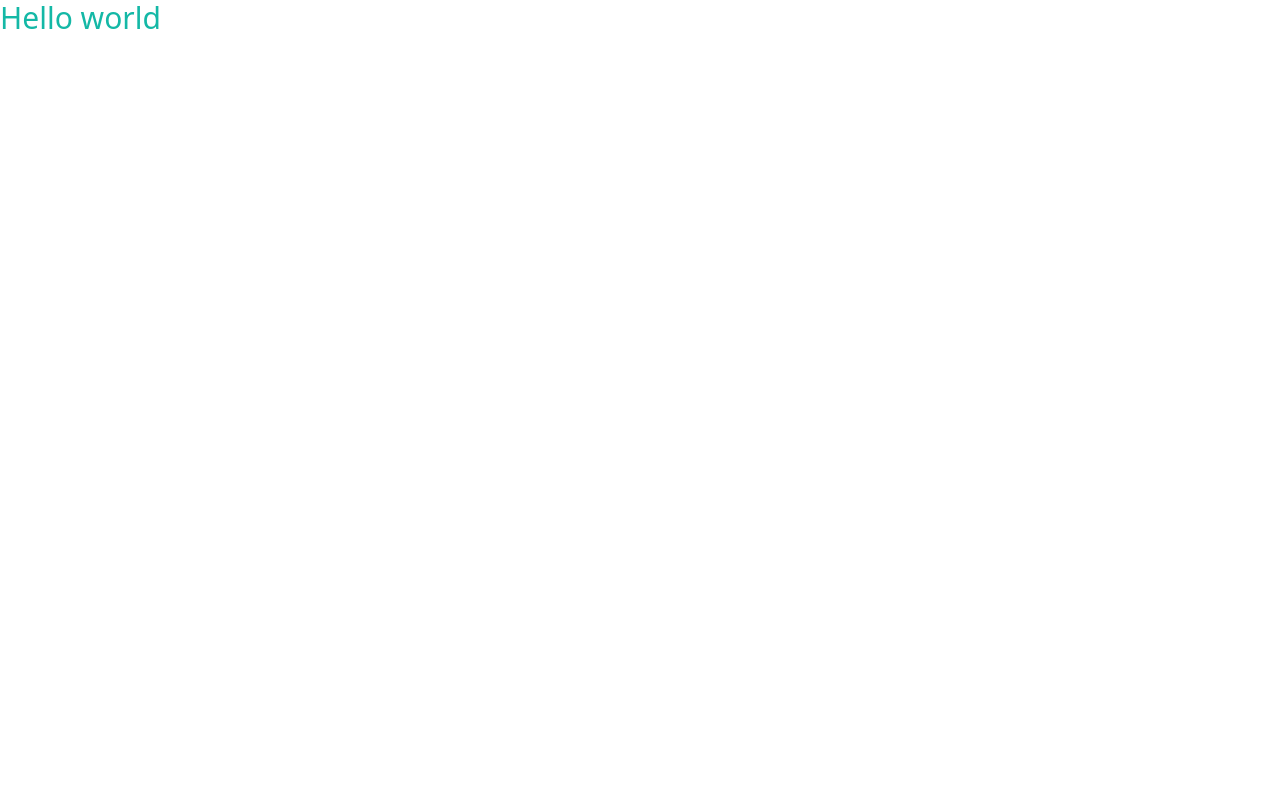
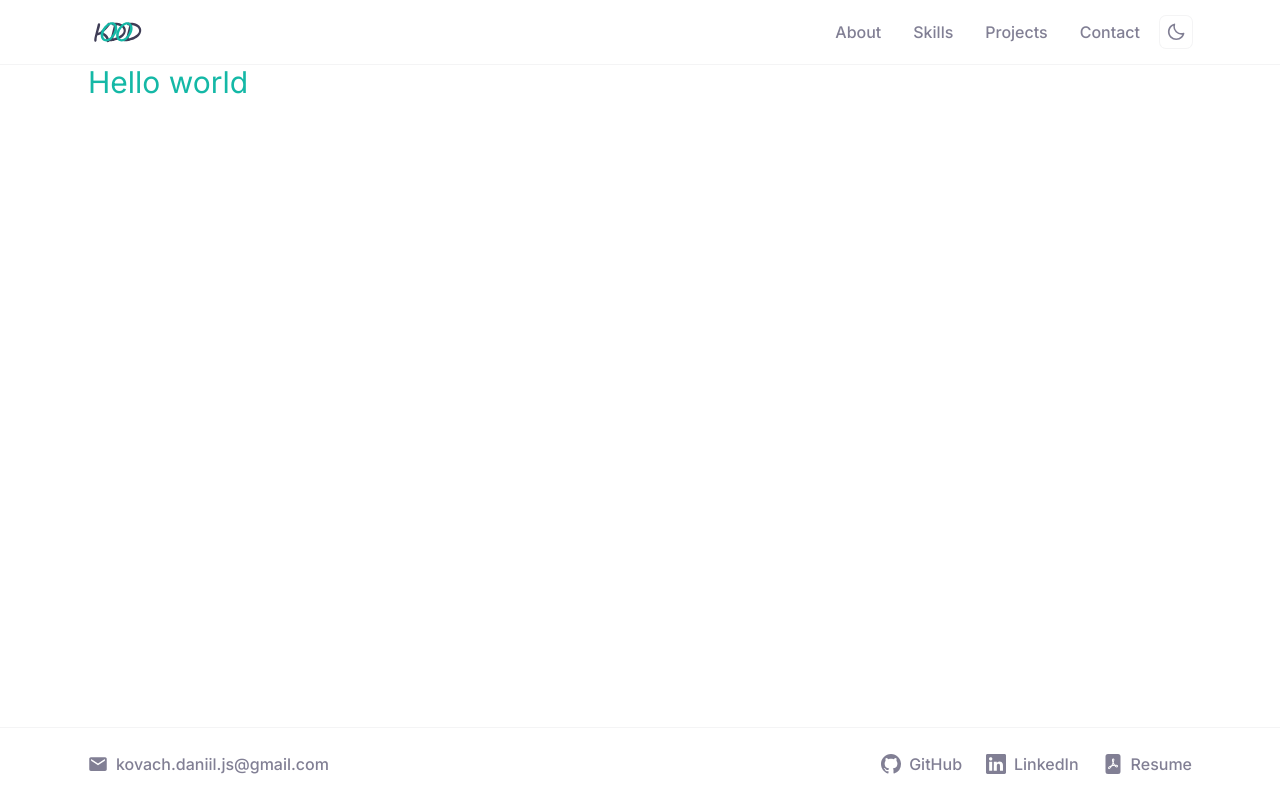
Before and after one commit to alihussain575/portfolio-xavier, a Next.js app: page / in a window 1280 px wide. Built offline with nearby package versions, Linux system fonts and the light colour scheme.

Commit message:
added layout component

```diff
--- a/package.json
+++ b/package.json
@@ -9,9 +9,12 @@
     "lint": "next lint"
   },
   "dependencies": {
+    "clsx": "^1.2.1",
     "next": "12.3.0",
     "react": "18.2.0",
-    "react-dom": "18.2.0"
+    "react-dom": "18.2.0",
+    "react-icons": "^4.4.0",
+    "tailwind-merge": "^1.6.0"
   },
   "devDependencies": {
     "@types/node": "18.7.16",
--- /dev/null
+++ b/src/components/Footer.tsx
@@ -0,0 +1,35 @@
+import Wrapper from "./Wrapper";
+import SocialLink from "./SocialLink";
+import { IoMdMail } from "react-icons/io";
+import { BsGithub, BsLinkedin, BsFillFilePdfFill } from "react-icons/bs";
+
+const Footer = () => (
+	<footer className="w-full py-6 mt-40 border-t border-zinc-100">
+		<Wrapper className="flex items-center flex-col md:flex-row md:justify-between">
+			<SocialLink
+				href="mailto:kovach.daniil.js@gmail.com"
+				title="kovach.daniil.js@gmail.com"
+				Icon={<IoMdMail />}
+			/>
+			<div className="flex space-x-6 mt-4 md:mt-0">
+				<SocialLink
+					href="https://github.com/K0D0D"
+					title="GitHub"
+					Icon={<BsGithub />}
+				/>
+				<SocialLink
+					href="https://linkedin.com/in/daniil-kovach-k0d0d"
+					title="LinkedIn"
+					Icon={<BsLinkedin />}
+				/>
+				<SocialLink
+					href="https://drive.google.com/file/d/1ofasGYjbqz2VZpdXdyxBp-BGPOiBjShH/view"
+					title="Resume"
+					Icon={<BsFillFilePdfFill />}
+				/>
+			</div>
+		</Wrapper>
+	</footer>
+);
+
+export default Footer;
--- /dev/null
+++ b/src/components/Header.tsx
@@ -0,0 +1,49 @@
+import clsx from "clsx";
+import Image from "next/image";
+import Link from "next/link";
+import Wrapper from "./Wrapper";
+import logo from "../assets/logo.svg";
+import { BiMoon } from "react-icons/bi";
+
+const Header = () => (
+	<header
+		className={clsx(
+			"fixed w-full py-4 border-b border-zinc-100 bg-white text-secondary-light",
+			"select-none z-50"
+		)}
+	>
+		<Wrapper className="flex items-center justify-between">
+			<Link href="/">
+				<a className="relative h-6 w-14 flex items-center">
+					<Image src={logo} layout="fill" alt="logo" />
+				</a>
+			</Link>
+			<div className="flex">
+				<nav className="hidden font-medium md:flex md:items-center md:space-x-8 md:mr-5">
+					<Link href="#">
+						<a className="hoverLink">About</a>
+					</Link>
+					<Link href="#">
+						<a className="hoverLink">Skills</a>
+					</Link>
+					<Link href="#">
+						<a className="hoverLink">Projects</a>
+					</Link>
+					<Link href="#">
+						<a className="hoverLink">Contact</a>
+					</Link>
+				</nav>
+				<button
+					className={clsx(
+						"flex justify-center items-center p-1.5 text-xl hoverLink",
+						"ring-1 ring-zinc-100 rounded-md"
+					)}
+				>
+					<BiMoon />
+				</button>
+			</div>
+		</Wrapper>
+	</header>
+);
+
+export default Header;
--- /dev/null
+++ b/src/components/Layout.tsx
@@ -0,0 +1,19 @@
+import Header from "./Header";
+import Footer from "./Footer";
+import Wrapper from "./Wrapper";
+
+interface IProps {
+	children?: React.ReactNode;
+}
+
+const Layout = ({ children }: IProps) => (
+	<div className="min-h-screen flex flex-col">
+		<Header />
+		<Wrapper className="flex-grow">
+			<main className="pt-16">{children}</main>
+		</Wrapper>
+		<Footer />
+	</div>
+);
+
+export default Layout;
--- /dev/null
+++ b/src/components/SocialLink.tsx
@@ -0,0 +1,25 @@
+import twclsx from "../utils/twclsx";
+
+interface IProps {
+	href: string;
+	title: string;
+	Icon: React.ReactNode;
+	className?: string;
+	iconClassName?: string;
+}
+
+const SocialLink = ({ href, title, Icon, className, iconClassName }: IProps) => (
+	<a
+		className={twclsx(
+			"flex items-center space-x-2 font-medium text-secondary-light hoverLink",
+			className
+		)}
+		href={href}
+		target="_blank"
+	>
+		<span className={twclsx("text-xl", iconClassName)}>{Icon}</span>
+		<span>{title}</span>
+	</a>
+);
+
+export default SocialLink;
--- /dev/null
+++ b/src/components/Wrapper.tsx
@@ -0,0 +1,17 @@
+import twclsx from "../utils/twclsx";
+import { DetailedHTMLProps, HTMLAttributes } from "react";
+
+interface IProps
+	extends DetailedHTMLProps<HTMLAttributes<HTMLDivElement>, HTMLDivElement> {
+	children?: React.ReactNode;
+	className?: string;
+	[x: string]: any;
+}
+
+const Wrapper = ({ children, className = "", ...rest }: IProps) => (
+	<div className={twclsx("max-w-6xl w-full mx-auto px-6", className)} {...rest}>
+		{children}
+	</div>
+);
+
+export default Wrapper;
--- a/src/pages/_app.tsx
+++ b/src/pages/_app.tsx
@@ -1,8 +1,13 @@
 import "../styles/globals.css";
 import type { AppProps } from "next/app";
+import Layout from "../components/Layout";
 
 function MyApp({ Component, pageProps }: AppProps) {
-	return <Component {...pageProps} />;
+	return (
+		<Layout>
+			<Component {...pageProps} />
+		</Layout>
+	);
 }
 
 export default MyApp;
--- /dev/null
+++ b/src/pages/_document.tsx
@@ -0,0 +1,18 @@
+import { Html, Head, Main, NextScript } from "next/document";
+
+const Document = () => (
+	<Html>
+		<Head>
+			<link
+				href="https://fonts.googleapis.com/css2?family=Inter:wght@400;500;700&display=swap"
+				rel="stylesheet"
+			/>
+		</Head>
+		<body>
+			<Main />
+			<NextScript />
+		</body>
+	</Html>
+);
+
+export default Document;
--- a/src/styles/globals.css
+++ b/src/styles/globals.css
@@ -1,3 +1,18 @@
 @tailwind base;
 @tailwind components;
 @tailwind utilities;
+
+@layer base {
+    * {
+		@apply focus-visible:outline outline-2 outline-offset-2 outline-teal-300;
+	}
+	html {
+		font-size: clamp(0.82rem, 1vw + 0.35rem, 1rem);
+	}
+    body {
+        @apply font-inter text-primary-light bg-white;
+    }
+    .hoverLink {
+		@apply transition duration-150 hover:bg-teal-200 hover:text-primary-light;
+	}
+}
--- /dev/null
+++ b/src/utils/twclsx.ts
@@ -0,0 +1,6 @@
+import clsx, { ClassValue } from "clsx";
+import { twMerge } from "tailwind-merge";
+
+const twclsx = (...args: ClassValue[]) => twMerge(clsx(...args));
+
+export default twclsx;
--- a/tailwind.config.js
+++ b/tailwind.config.js
@@ -1,11 +1,24 @@
 /** @type {import('tailwindcss').Config} */
+
+const defaultTheme = require("tailwindcss/defaultTheme");
+
 module.exports = {
 	content: [
 		"./src/pages/**/*.{js,ts,jsx,tsx}",
 		"./src/components/**/*.{js,ts,jsx,tsx}"
 	],
 	theme: {
-		extend: {}
+		extend: {
+			fontFamily: {
+				inter: ["Inter", ...defaultTheme.fontFamily.sans]
+			},
+			colors: {
+				"primary-light": "#3f3d56",
+				"secondary-light": "#817F94",
+				"primary-dark": "#dadada",
+				"secondary-dark": "#a09fb1"
+			}
+		}
 	},
 	plugins: []
 };
```
Also changed, not shown: src/assets/logo.svg (added), 1 other file (tests, documents, lock files or other folders).
